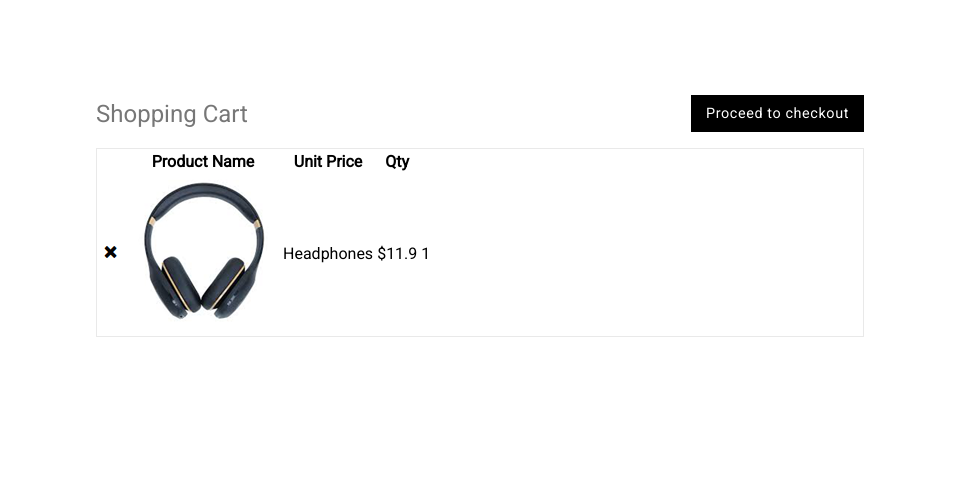
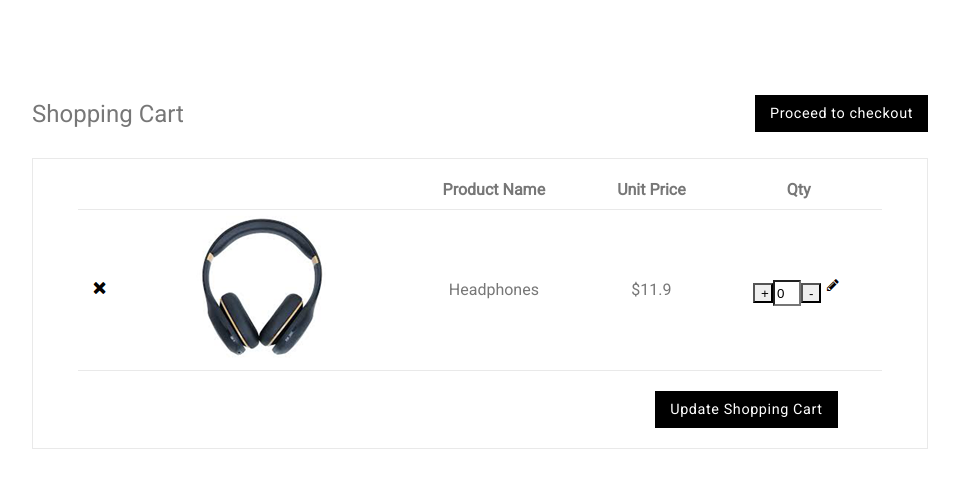
Before and after one commit to wandzi/shopping-cart, a React (Create React App) app: page / in a window 1280 px wide. Shown: the top 488 px of the page, without its empty margins (160-1119 px from the left). Built offline with nearby package versions, Linux system fonts and the light colour scheme.

Commit message:
Feat(ShoppingCart): Started working on summary price section.

```diff
--- a/src/Components/Header/Header.scss
+++ b/src/Components/Header/Header.scss
@@ -5,6 +5,7 @@
     align-items: center;
     justify-content: space-between;
     width: 100%;
+    margin-bottom: 10px;
 }
 
 .header__shopping-cart-title {
@@ -13,11 +14,5 @@
 }
 
 .header__button {
-    padding: 10px 15px;
-    font-size: 0.9rem;
-    letter-spacing: 0.6px;
-    border: none;
-    color: $font-color;
-    background-color: $secondary-color;
-    font-family: inherit;
+    @include button
 }
--- a/src/Components/ShoppingCart/ShoppingCart.scss
+++ b/src/Components/ShoppingCart/ShoppingCart.scss
@@ -1,7 +1,8 @@
 @import "../../Styles/variables.scss";
 
 .shopping-cart-container {
-    width: 60%;
+    padding: 40px 25px;
+    width: 70%;
     height: 80%;
  }
 
--- a/src/Components/ShoppingCartItem/ShoppingCartItem.js
+++ b/src/Components/ShoppingCartItem/ShoppingCartItem.js
@@ -1,18 +1,23 @@
 import React from 'react'
-import { Observer } from 'mobx-react-lite';
-import closeButton from '../../Images/x-img.png'
+import { Observer } from 'mobx-react-lite'
+import deleteButton from '../../Images/x-img.png'
+import editButton from '../../Images/edit-img.png'
 import headphones from '../../Images/headphones.png'
 import './ShoppingCartItem.scss'
 
 const ShoppingCartItem = (props) => {
-    console.log(props);
     return <Observer>{ () => (
       <tr>
-        <td><img alt="item_img" src={closeButton}></img></td>
-        <td><img alt="item_img" src={headphones}></img></td>
-        <td>{props.itemName}</td>
-        <td>${props.itemPrice}</td>
-        <td>{props.itemQquantity}</td>
+        <td className="item__description"><span><img alt="item_delete_img" className="delete-btn" src={deleteButton}></img></span></td>
+        <td className="item__description"><img alt="item_img" src={headphones}></img></td>
+        <td className="item__description">{props.itemName}</td>
+        <td className="item__description">${props.itemPrice}</td>
+        <td className="item__description">
+            <button className="item__button">+</button>
+            <input value="0" className="item__input"></input>
+            <button className="item__button">-</button>
+            <span><img alt="item_edit_img" className="item__edit-btn" src={editButton}></img></span>
+        </td>
       </tr>
     )}</Observer>
 }
--- a/src/Components/ShoppingCartItem/ShoppingCartItem.scss
+++ b/src/Components/ShoppingCartItem/ShoppingCartItem.scss
@@ -0,0 +1,21 @@
+@import "../../Styles/variables.scss";
+
+.item__description {
+    text-align: center;
+    color: $primary-color;
+}
+.item__input {
+    width: 20px;
+    height: 20px;
+    border-radius: 0;
+}
+.item__button {
+    width: 20px;
+    height: 20px;
+    border-radius: 0;
+}
+.item__delete-btn .item__edit-btn {
+    display: flex;
+    align-content: center;
+    justify-content: center;
+}
--- a/src/Components/ShoppingCartTable/ShoppingCartTable.js
+++ b/src/Components/ShoppingCartTable/ShoppingCartTable.js
@@ -10,13 +10,15 @@ const ShoppingCartTable = () => {
     const store = React.useContext(StoreContext)
 
     return <Observer>{() => (
-      <table>
-        <thead>
+      <>
+        <table className="table">
+          <thead className="table__thead">
             <tr>
               <th></th>
-            <th>Product Name</th>
-            <th>Unit Price</th>
-            <th>Qty</th>
+              <th></th>
+              <th className="table__header-description">Product Name</th>
+              <th className="table__header-description">Unit Price</th>
+              <th className="table__header-description">Qty</th>
             </tr>
           </thead>
 
@@ -26,11 +28,13 @@ const ShoppingCartTable = () => {
                       itemImage={item.image}
                       itemName={item.productName}
                       itemPrice={item.unityPrice}
-                    itemQquantity={item.quantity}
                     />
           })}
-
         </table>
+        <div className="table__footer">
+          <button className="table__button">Update Shopping Cart</button>
+        </div>
+      </>
     )}</Observer>
 }
 
--- a/src/Components/ShoppingCartTable/ShoppingCartTable.scss
+++ b/src/Components/ShoppingCartTable/ShoppingCartTable.scss
@@ -1,3 +1,27 @@
-.shopping-cart-list {
-    width: 50%;
+@import "../../Styles/variables.scss";
+
+.table {
+    margin: 20px auto;
+    border-collapse: collapse;
+    border-spacing: 0 5px;
+    width: 90%;
+    border-bottom: 1px solid $border-color;
 }
+.table__thead {
+    text-align: center;
+    color: $primary-color;
+    border-collapse: collapse;
+    border-bottom: 1px solid $border-color;
+}
+.table__header-description {
+    padding-bottom: 10px;
+}
+.table__footer {
+    display: flex;
+    justify-content: flex-end;
+    margin-bottom: 20px;
+    width: 90%;
+}
+.table__button {
+    @include button
+}
--- a/src/Store/StoreProvider.js
+++ b/src/Store/StoreProvider.js
@@ -10,7 +10,6 @@ const StoreProvider = ({ children }) => {
           {
               productName: 'Headphones',
               unityPrice: 11.90,
-              quantity: 1
           }
         ],
 
--- a/src/Styles/variables.scss
+++ b/src/Styles/variables.scss
@@ -1,5 +1,15 @@
 $primary-color: #777777;
 $secondary-color: #000000;
 
-$font-color: #FFFFFF;
+$btn-font-color: #FFFFFF;
 $border-color: #E9E9E9;
+
+@mixin button {
+    padding: 10px 15px;
+    font-size: 0.9rem;
+    letter-spacing: 0.6px;
+    border: none;
+    color: $btn-font-color;
+    background-color: $secondary-color;
+    font-family: inherit;
+}
```
Lines whose indentation alone changed are shown as unchanged.
